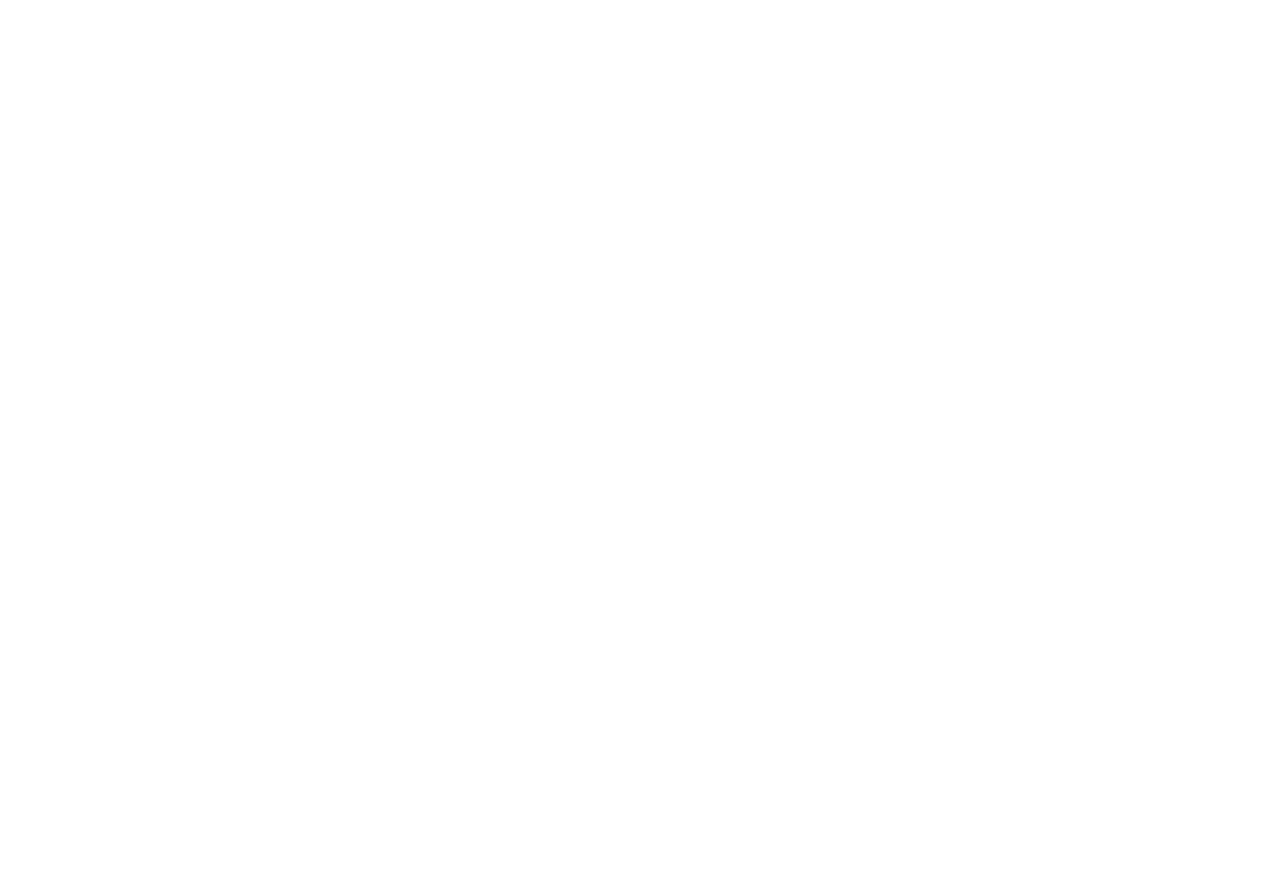
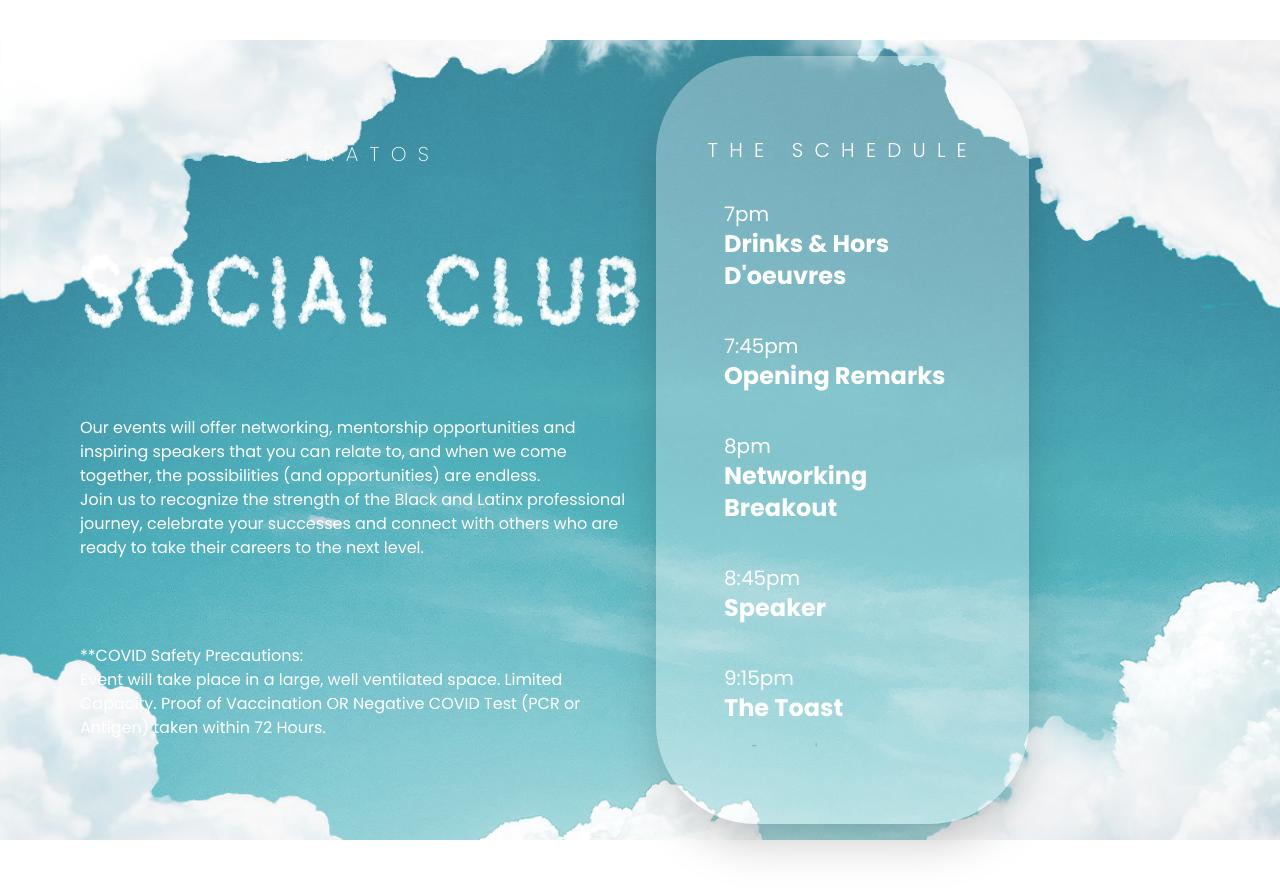
Before and after one commit to UsmanAsif193/stratos-next, a Next.js app: page / in a window 1280 px wide. Shown: the part 1560-2456 px from the top of the page. Before the commit the page ends 1600 px from the top, so only its background shows below. Built offline with nearby package versions, Linux system fonts and the light colour scheme.

Commit message:
progress_update: socialClub section in progress

```diff
--- /dev/null
+++ b/src/components/socialClub/index.jsx
@@ -0,0 +1,63 @@
+import React from "react";
+
+const ServicesCard = ({ title, time }) => (
+  <div className="flex flex-col justify-start items-start p-3 m-2 cursor-pointer">
+    <p className="font-normal text-xl">{time}</p>
+    <h2 className="font-bold text-2xl">{title}</h2>
+  </div>
+);
+
+const SocialClub = () => {
+  return (
+    <div className="flex h-screen w-full flex-col md:flex-row justify-center bg-cloud-image-index-2 bg-cover text-white items-center">
+      <div className="grid grid-cols-1 mf:grid-cols-2 items-center justify-between md:p-20 py-12 px-4">
+        <div className="flex flex-col justify-evenly items-center h-full">
+          <h1 className="tracking-[.7rem] uppercase font-extralight text-xl">
+            Stratos
+          </h1>
+          <img
+            src="/assets/Cloud-1.png"
+            alt="Social_Club"
+            className="lg:h-[80px] "
+          />
+          <div>
+            <p>
+              Our events will offer networking, mentorship opportunities and
+              inspiring speakers that you can relate to, and when we come
+              together, the possibilities (and opportunities) are endless.
+            </p>
+            <p>
+              Join us to recognize the strength of the Black and Latinx
+              professional journey, celebrate your successes and connect with
+              others who are ready to take their careers to the next level.
+            </p>
+          </div>
+          <div>
+            <h3>**COVID Safety Precautions:</h3>
+            <p>
+              Event will take place in a large, well ventilated space. Limited
+              Capacity. Proof of Vaccination OR Negative COVID Test (PCR or
+              Antigen) taken within 72 Hours.
+            </p>
+          </div>
+        </div>
+        <div className="rounded-[100px] bg-[#ffffff4f] shadow-2xl h-full w-2/3 ml-4 flex flex-col justify-start items-start px-12 py-20">
+          <div className="w-full text-center">
+            <h1 className="tracking-[.7rem] uppercase font-light text-xl">
+              THE SCHEDULE
+            </h1>
+          </div>
+          <div className="flex flex-col items-start mt-4">
+            <ServicesCard time="7pm" title="Drinks & Hors D'oeuvres" />
+            <ServicesCard time="7:45pm" title="Opening Remarks" />
+            <ServicesCard time="8pm" title="Networking Breakout" />
+            <ServicesCard time="8:45pm" title="Speaker" />
+            <ServicesCard time="9:15pm" title="The Toast" />
+          </div>
+        </div>
+      </div>
+    </div>
+  );
+};
+
+export default SocialClub;
--- a/src/pages/index.js
+++ b/src/pages/index.js
@@ -3,6 +3,7 @@
 import Navbar from "../components/navbar";
 import Hero from "../components/hero";
 import QuestionList from "../components/questionList";
+import SocialClub from "../components/socialClub";
 
 const Home = () => {
   return (
@@ -12,6 +13,7 @@
         <Hero />
       </div>
       <QuestionList />
+      <SocialClub />
     </div>
   );
 };
--- a/tailwind.config.js
+++ b/tailwind.config.js
@@ -2,8 +2,12 @@
   content: ["./src/**/*.{js,jsx,ts,tsx}"],
   theme: {
     extend: {
+      screens: {
+        mf: "990px",
+      },
       backgroundImage: {
         "cloud-image-index": "url('/assets/Sky-Background3.png')",
+        "cloud-image-index-2": "url('/assets/Sky-Background2-Section-2.png')",
       },
     },
   },
```
Also changed, not shown: public/assets/Sky-Background2-Section-2.png (renamed from public/assets/Sky-Background2-Section 2.png).
